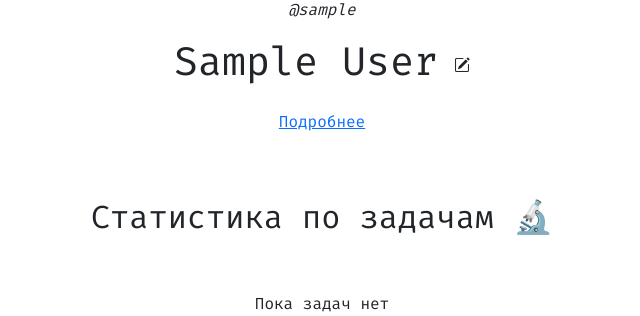
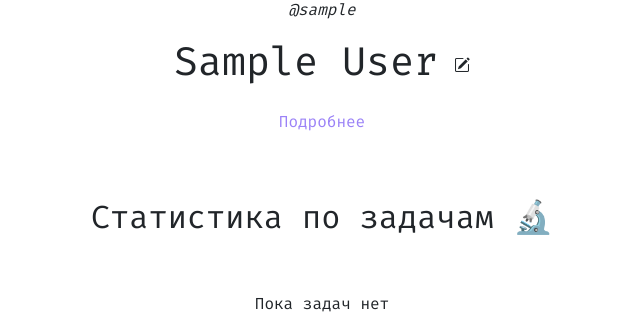
Before and after one commit to mksmvnv/trackmate, a Django app: page /ru/profiles/1/ in a window 1280 px wide. Shown: the part 355-671 px from the top of the page, without its empty margins (318-958 px from the left). Run offline with Django 5.2, Linux system fonts and the light colour scheme; the visitor is signed in with stand-in values (Sample User, id 1); data that the repository does not hold is empty.

Commit message:
Add custom button and change link style

```diff
--- a/src/apps/profiles/templates/profile.html
+++ b/src/apps/profiles/templates/profile.html
@@ -41,7 +41,7 @@
 {% endif %}
 <div class="text-center">
     <p class="d-inline-flex gap-1">
-        <a data-bs-toggle="collapse" href="#collapseToggle" role="button" aria-expanded="false" aria-controls="collapseToggle">
+        <a data-bs-toggle="collapse" href="#collapseToggle" role="button" aria-expanded="false" aria-controls="collapseToggle" style="color: #9B82F7; text-decoration: none">
           {% translate "Подробнее" %}
         </a>
     </p>
--- a/src/apps/profiles/templates/profile_update.html
+++ b/src/apps/profiles/templates/profile_update.html
@@ -10,7 +10,7 @@
     {{ form.as_p }}
     {{ form.non_field_errors }}
     {% csrf_token %}
-    <button type="submit" class="btn btn-dark mt-3" id="submit-button">{% translate "Сохранить" %}</button>
+    <button type="submit" class="btn-purple-2" id="submit-button">{% translate "Сохранить" %}</button>
 </form>
 {% endblock %}
 
```
